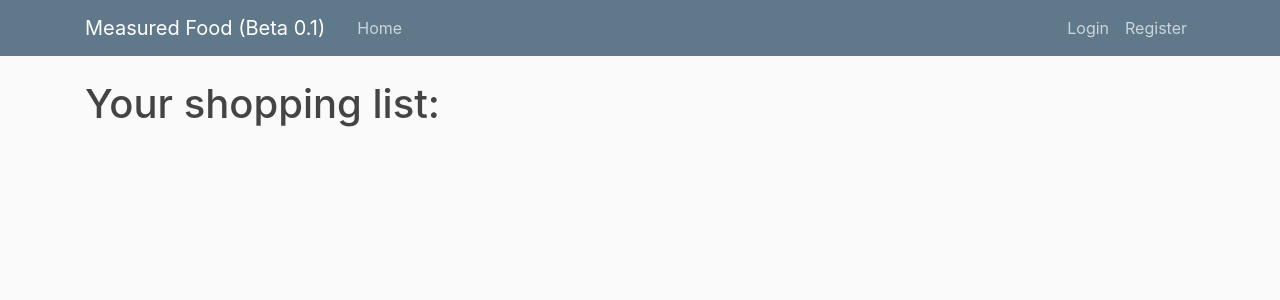
After one commit to matthias4366/mf-2, a Django app: template projectmf/measuredfood/templates/measuredfood/shoppinglist_code_reverse_interim.html in a window 1280 px wide. The commit adds this page. Shown: the top 300 px of the page. Run offline with Django 3.2, Linux system fonts and the light colour scheme; the template is opened without the code that fills it, so the values that code supplies are empty; parts of the project's set-up code (start-up, migrations or seed data) failed here and were passed over; some libraries are stand-ins or nearby versions.

Commit message:
Working on debugging the display of the shopping_list_dict in the template. I found something out: the error is not in passing the shopping_list_dict to the render function. The error happens in the shoppinglist.html file. The for loop still causes errors even if everything is commented out using the stuff to comment out html. That is something to keep in mind for the future.

```diff
--- /dev/null
+++ b/projectmf/measuredfood/templates/measuredfood/shoppinglist_code_reverse_interim.html
@@ -0,0 +1,20 @@
+{% extends "measuredfood/base.html" %}
+{% block content %}
+  <h1>Your shopping list:</h1>
+
+
+  <!-- <table border="2">
+    <thead>
+      <th>Total amount</th>
+      <th>Ingredient name</th>
+    </thead>
+    {% for key, value in results_shopping_list %}
+    <tr>
+      <td>{{ value }}</td>
+      <td>{{ key }}</td>
+    </tr>
+    {% endfor %}
+  </table> -->
+
+
+{% endblock content %}
--- a/projectmf/measuredfood/views/mealplan.py
+++ b/projectmf/measuredfood/views/mealplan.py
@@ -213,7 +213,7 @@ def shoppinglist_view(request, id_mealplan):
     context = {'results_shopping_list': shopping_list_dict}
     print('\n\n context')
     pprint.pprint(context)
-    return render(request, 'measuredfood/shoppinglist.html', context)
+    return render(request, 'measuredfood/shoppinglist.html', {'results_shopping_list': shopping_list_dict})
 
 
 class ListMealplan(
```
Also changed, not shown: projectmf/measuredfood/templates/measuredfood/shoppinglist.html (+0 -16 lines).
